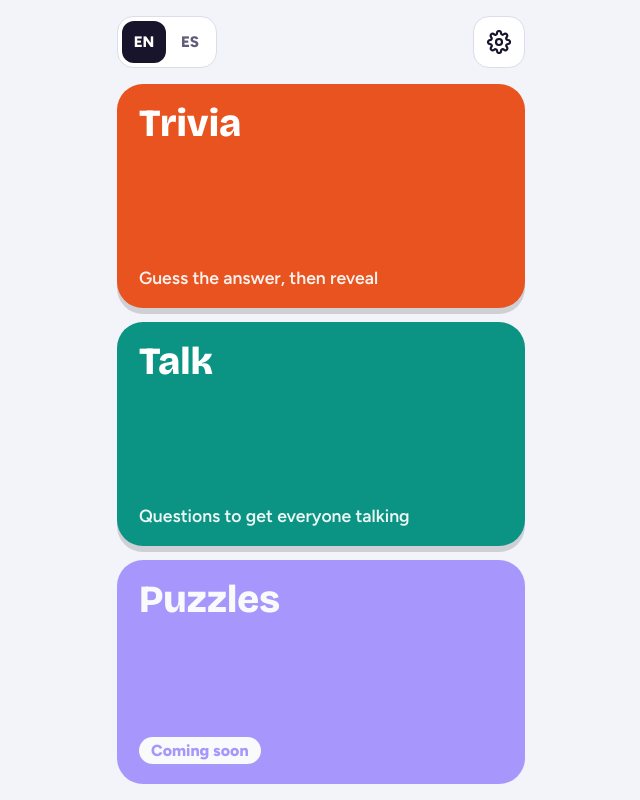
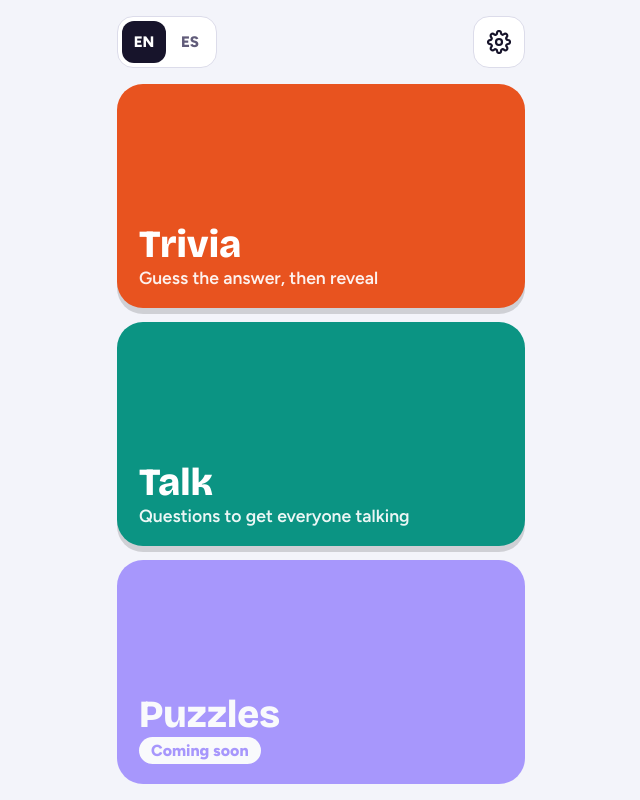
Before and after one commit to ndarriulat/fun-and-games, a Next.js app: page / in a window 1280 px wide. Shown: the whole page, without its empty margins (319-959 px from the left). Built offline with nearby package versions, Linux system fonts and the light colour scheme; no server answers.

Commit message:
Moved card title to the bottom as before

```diff
--- a/src/app/globals.css
+++ b/src/app/globals.css
@@ -120,7 +120,7 @@ button:focus-visible {
   text-align: left;
   display: flex;
   flex-direction: column;
-  justify-content: space-between;
+  justify-content: flex-end;
   gap: 4px;
   box-shadow: 0 6px 0 rgba(0, 0, 0, 0.15);
 }
```
